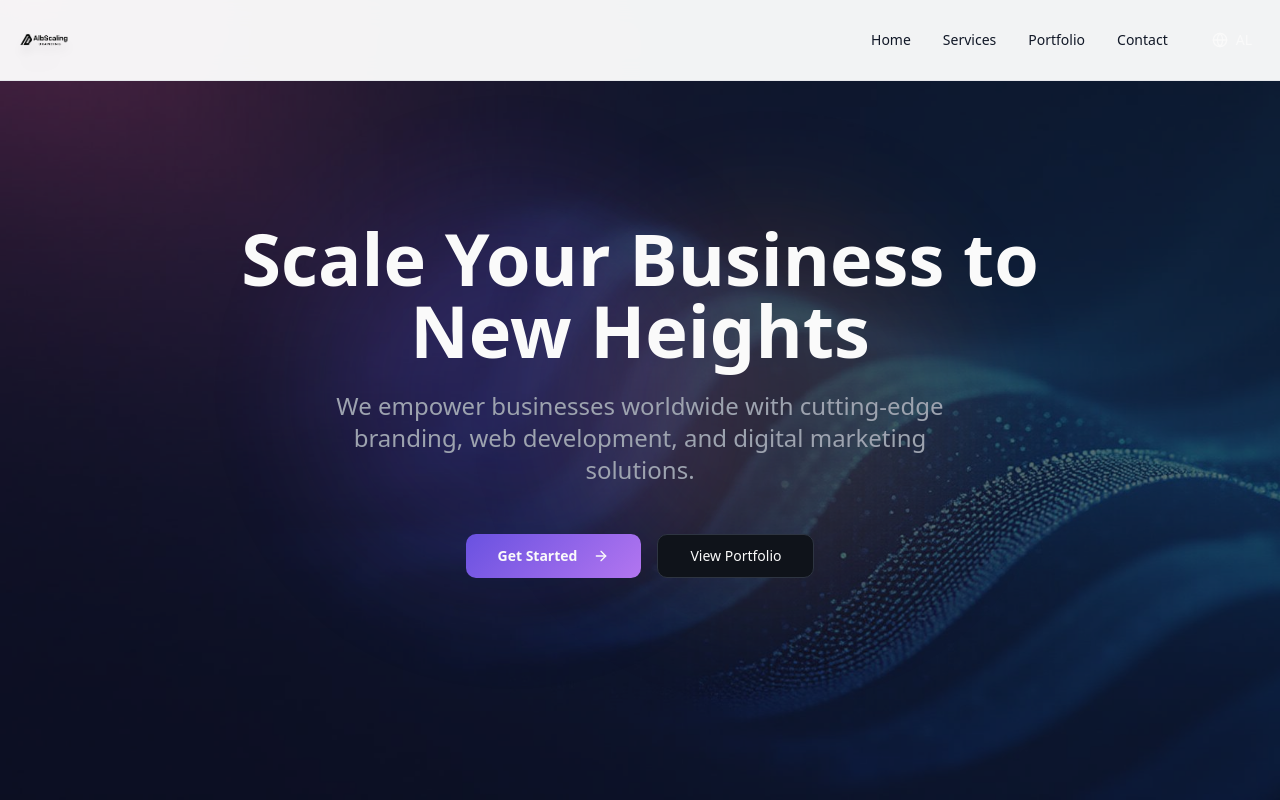
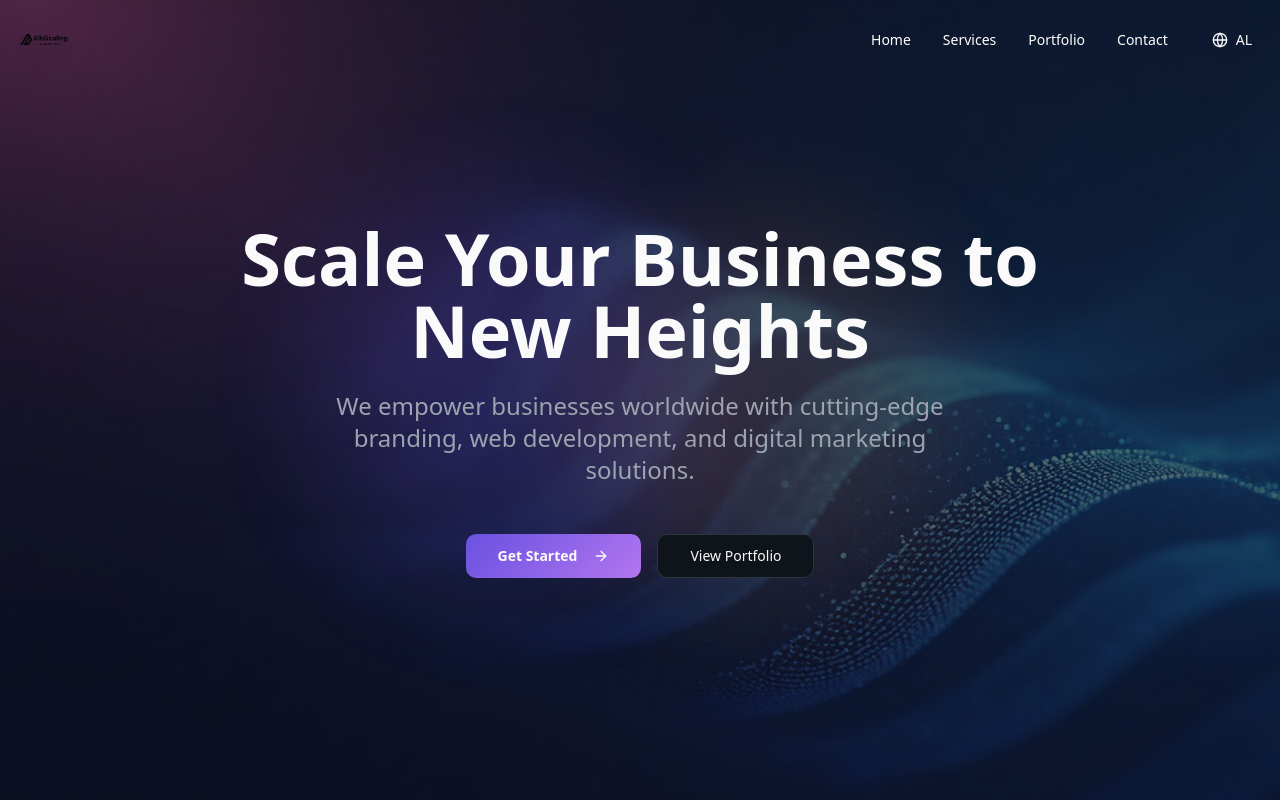
Before and after one commit to redbil19/albscaling, a React (Vite) app: page / in a window 1280 px wide. Shown: the top 800 px of the page. Built offline with nearby package versions, Linux system fonts and the light colour scheme; the HTML template or start-up script is replaced by a standard one.

Commit message:
navigation 3

```diff
--- a/src/components/Navbar.tsx
+++ b/src/components/Navbar.tsx
@@ -30,8 +30,8 @@ export const Navbar = () => {
     <nav
       className={`fixed top-0 left-0 right-0 z-50 transition-all duration-300 ${
         isScrolled
-          ? 'bg-transparent border-none'
-          : 'bg-white/95 backdrop-blur-md border-b border-gray-200'
+          ? 'bg-white/95 backdrop-blur-md border-b border-gray-200'
+          : 'bg-transparent'
       }`}
     >
       <div className="container mx-auto px-4">
@@ -50,25 +50,33 @@ export const Navbar = () => {
           <div className="hidden md:flex items-center gap-8">
             <button
               onClick={() => scrollToSection('hero')}
-              className="text-sm font-medium text-gray-900 hover:text-primary transition-colors"
+              className={`text-sm font-medium transition-colors ${
+                isScrolled ? 'text-gray-900 hover:text-primary' : 'text-white hover:text-primary'
+              }`}
             >
               {t.nav.home}
             </button>
             <button
               onClick={() => scrollToSection('services')}
-              className="text-sm font-medium text-gray-900 hover:text-primary transition-colors"
+              className={`text-sm font-medium transition-colors ${
+                isScrolled ? 'text-gray-900 hover:text-primary' : 'text-white hover:text-primary'
+              }`}
             >
               {t.nav.services}
             </button>
             <button
               onClick={() => scrollToSection('portfolio')}
-              className="text-sm font-medium text-gray-900 hover:text-primary transition-colors"
+              className={`text-sm font-medium transition-colors ${
+                isScrolled ? 'text-gray-900 hover:text-primary' : 'text-white hover:text-primary'
+              }`}
             >
               {t.nav.portfolio}
             </button>
             <button
               onClick={() => scrollToSection('contact')}
-              className="text-sm font-medium text-gray-900 hover:text-primary transition-colors"
+              className={`text-sm font-medium transition-colors ${
+                isScrolled ? 'text-gray-900 hover:text-primary' : 'text-white hover:text-primary'
+              }`}
             >
               {t.nav.contact}
             </button>
@@ -90,29 +98,41 @@ export const Navbar = () => {
 
         {/* Mobile Menu */}
         {isMobileMenuOpen && (
-          <div className="md:hidden py-4 border-t border-gray-200 animate-fade-in">
+          <div
+            className={`md:hidden py-4 border-t animate-fade-in ${
+              isScrolled ? 'border-gray-200' : 'border-white'
+            }`}
+          >
             <div className="flex flex-col gap-4">
               <button
                 onClick={() => scrollToSection('hero')}
-                className="text-sm font-medium text-gray-900 hover:text-primary transition-colors text-left"
+                className={`text-sm font-medium transition-colors ${
+                  isScrolled ? 'text-gray-900 hover:text-primary' : 'text-white hover:text-primary'
+                } text-left`}
               >
                 {t.nav.home}
               </button>
               <button
                 onClick={() => scrollToSection('services')}
-                className="text-sm font-medium text-gray-900 hover:text-primary transition-colors text-left"
+                className={`text-sm font-medium transition-colors ${
+                  isScrolled ? 'text-gray-900 hover:text-primary' : 'text-white hover:text-primary'
+                } text-left`}
               >
                 {t.nav.services}
               </button>
               <button
                 onClick={() => scrollToSection('portfolio')}
-                className="text-sm font-medium text-gray-900 hover:text-primary transition-colors text-left"
+                className={`text-sm font-medium transition-colors ${
+                  isScrolled ? 'text-gray-900 hover:text-primary' : 'text-white hover:text-primary'
+                } text-left`}
               >
                 {t.nav.portfolio}
               </button>
               <button
                 onClick={() => scrollToSection('contact')}
-                className="text-sm font-medium text-gray-900 hover:text-primary transition-colors text-left"
+                className={`text-sm font-medium transition-colors ${
+                  isScrolled ? 'text-gray-900 hover:text-primary' : 'text-white hover:text-primary'
+                } text-left`}
               >
                 {t.nav.contact}
               </button>
```
